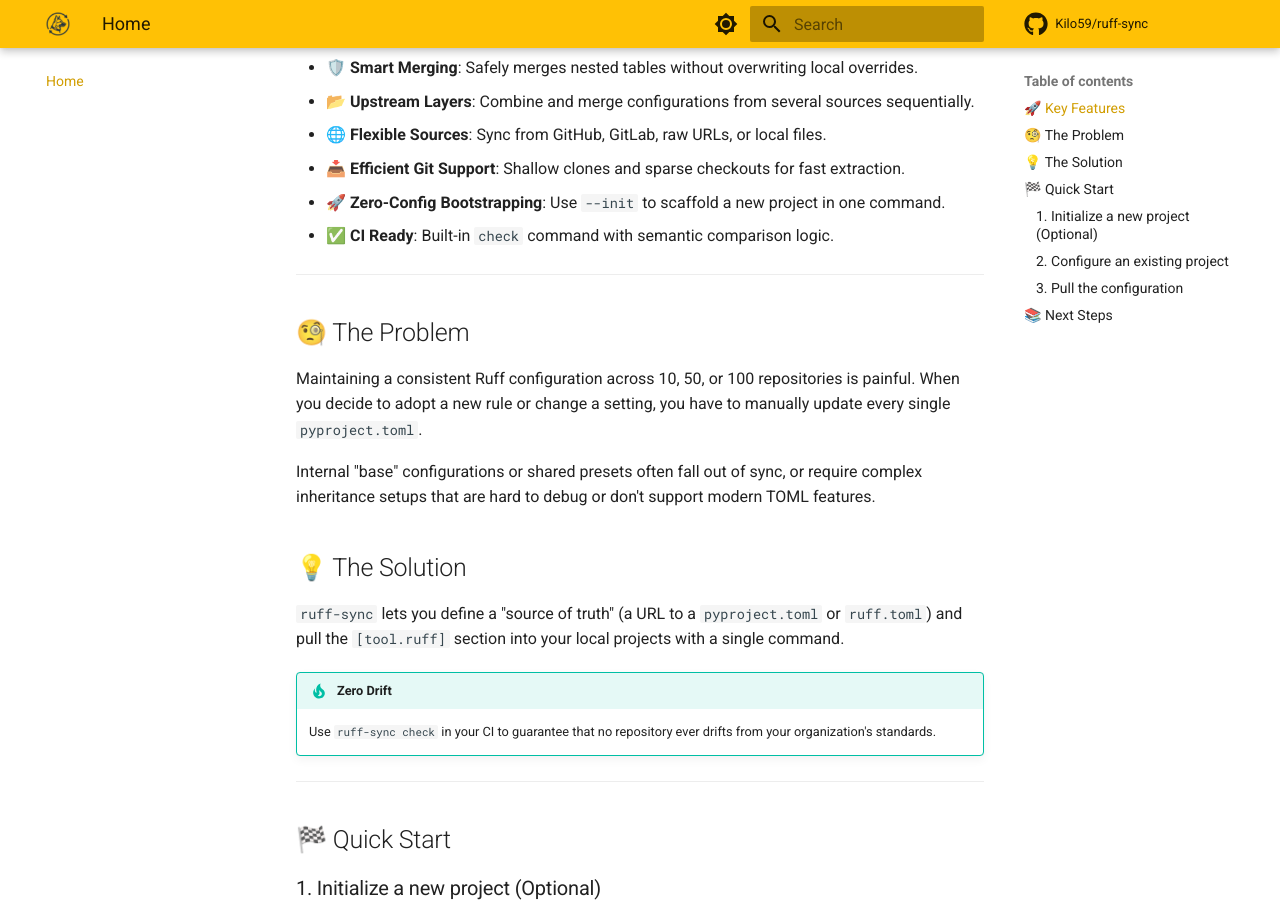
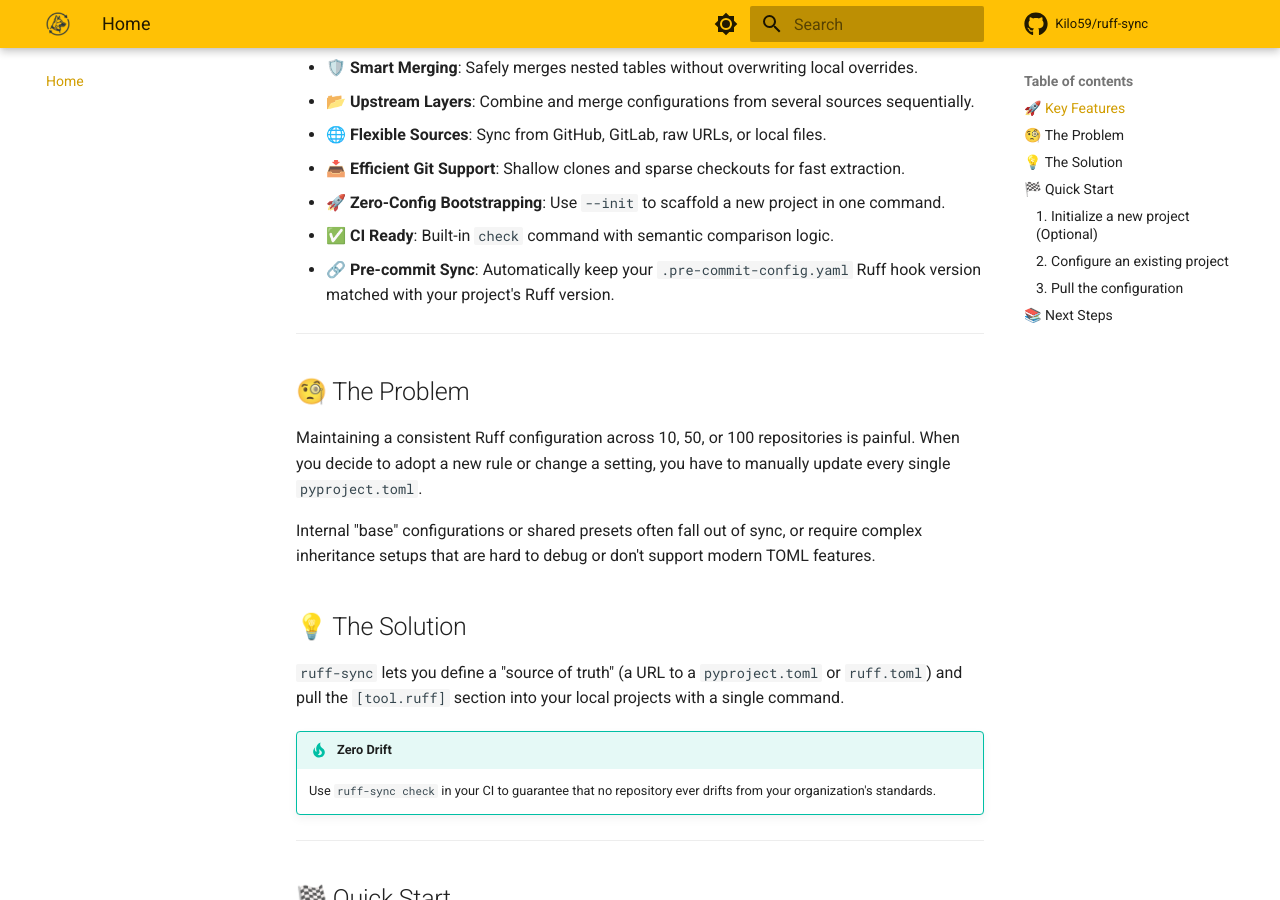
Before and after one commit to Kilo59/ruff-sync, an MkDocs documentation site: the page built from docs/index.md, in a window 1280 px wide and 900 px high, scrolled down 729 px. Built offline with MkDocs 1.6.1 and Material for MkDocs 9.7.7, drawn with Linux system fonts in a browser that asks for light colours; comment, search, counter and statistics services are not loaded.

Commit message:
add to features list

```diff
--- a/docs/index.md
+++ b/docs/index.md
@@ -20,6 +20,7 @@
 * **📥 Efficient Git Support**: Shallow clones and sparse checkouts for fast extraction.
 * **🚀 Zero-Config Bootstrapping**: Use `--init` to scaffold a new project in one command.
 * **✅ CI Ready**: Built-in `check` command with semantic comparison logic.
+* **🔗 Pre-commit Sync**: Automatically keep your `.pre-commit-config.yaml` Ruff hook version matched with your project's Ruff version.
 
 ---
 
```
Also changed, not shown: README.md (+1 -0 lines).
